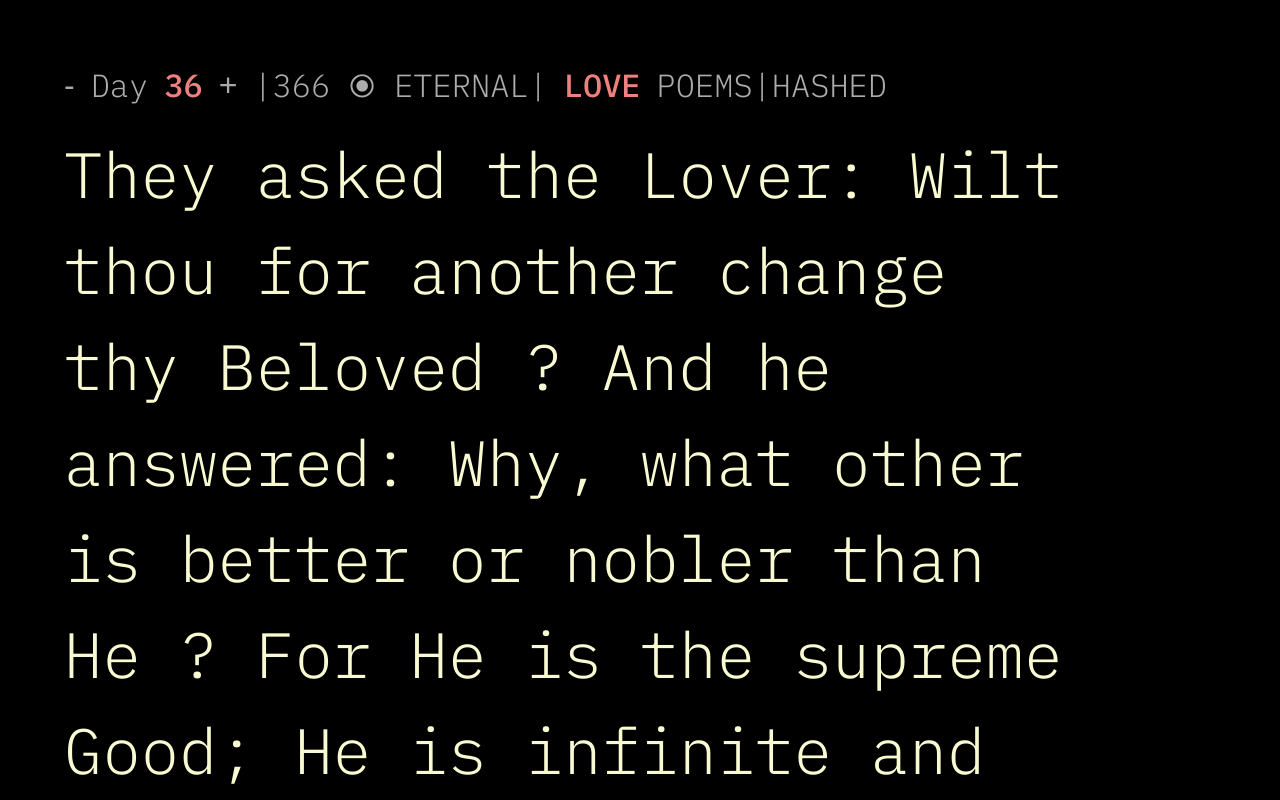
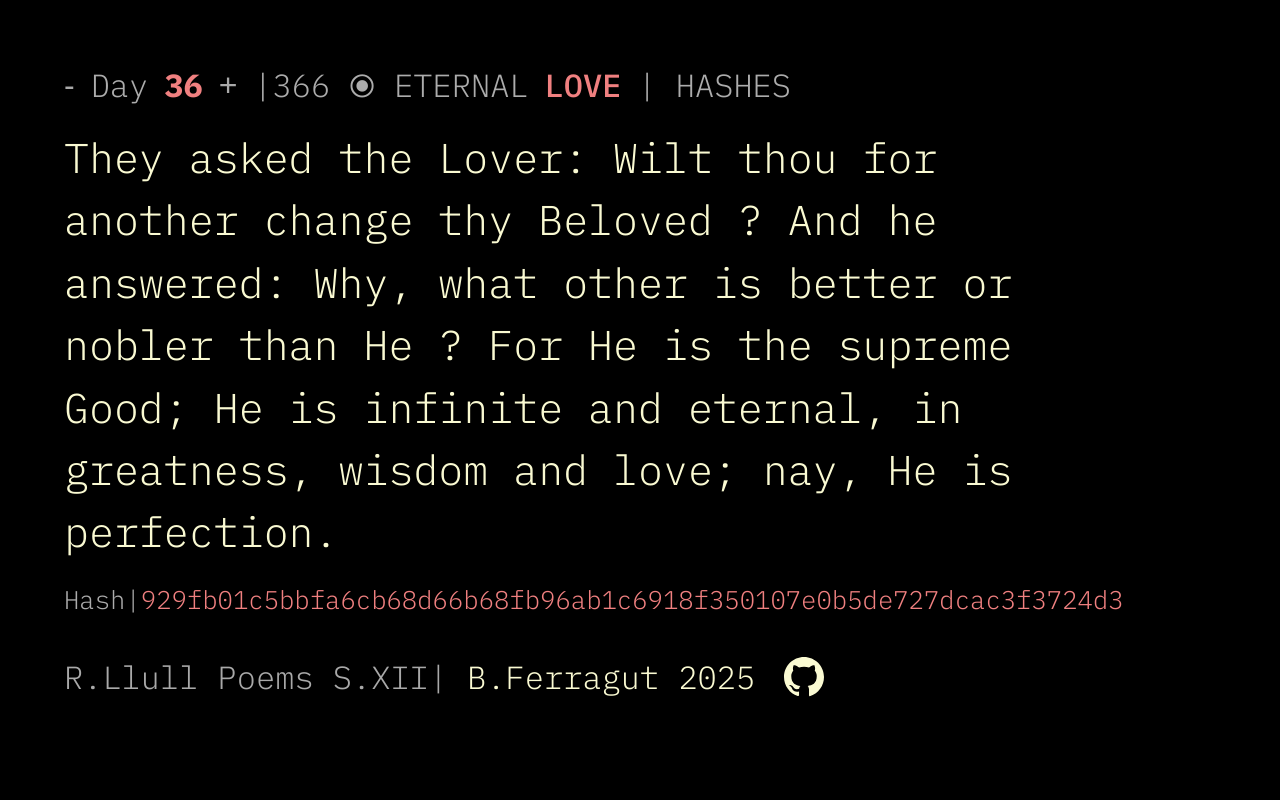
Before and after one commit to bernatferragut/bernatferragut, a website with bundled scripts: page index.html in a window 1280 px wide. Shown: the top 800 px of the page. Built offline with nearby package versions, Linux system fonts and the light colour scheme.

Commit message:
new changes

```diff
--- a/index.html
+++ b/index.html
@@ -13,7 +13,7 @@
     <!-- JS -->
     <script type="module" src="main.js"></script>
     <script src="https://cdnjs.cloudflare.com/ajax/libs/crypto-js/4.1.1/crypto-js.min.js"></script>
-    <title>HASH</title>
+    <title>B.FERRAGUT</title>
 </head>
 
 <body>
@@ -23,13 +23,13 @@
             <button id="prevDay">-</button>
             Day <span id="day2">35</span>
             <button id="nextDay">+</button>
-            |366 ⦿ ETERNAL|<span class="love-highlight">LOVE</span>POEMS|HASHED
+            |366 ⦿ ETERNAL<span class="love-highlight">LOVE</span>| HASHES
 
         </div>
         <div id="lovedb"></div>
         <div id="hash">Hash|<span id="hash2"></span></div>
         <div id="logo">
-            From R.Llull "The Lover & The Beloved"|
+            R.Llull Poems S.XII|
             <a href="https://www.linkedin.com/in/bernat-ferragut-%F0%9F%8C%9E-sole-a718b419/">B.Ferragut 2025</a>
             <a href="https://github.com/bernatferragut" target="_blank">
                 <svg class="github-logo" xmlns="http://www.w3.org/2000/svg" viewBox="0 0 24 24" width="24" height="24">
--- a/styles.css
+++ b/styles.css
@@ -42,7 +42,7 @@ body {
 
 #day2 {
     color: lightcoral;
-    font-weight: 500; /* Makes the number stand out */
+    font-weight: 800; /* Makes the number stand out */
 }
 
 .love-highlight {
@@ -52,7 +52,7 @@ body {
 /* Poem Text */
 #lovedb {
     font-family: 'IBM Plex Mono', monospace;
-    font-size: clamp(2em, 5vw, 4em);
+    font-size: clamp(2em, 3.25vw, 4em);
     font-weight: 300;
     color: lightgoldenrodyellow;
     text-align: left; /* Aligns text to the left */
@@ -131,11 +131,11 @@ button:hover {
 }
 
 .github-logo {
-    width: 30px; /* Double the size */
-    height: 30px; /* Double the size */
+    width: 1.25em; /* Relative to the font size */
+    height: 1.25em; /* Relative to the font size */
     vertical-align: middle;
-    margin-left: 5px;
+    margin-left: 0.3em;
     fill: lightgoldenrodyellow; /* Light goldenrod yellow color */
     position: relative;
-    top: -3px; /* Adjust this value to align the logo vertically */
+    top: -0.1em; /* Adjust this value to align the logo vertically */
 }
```
